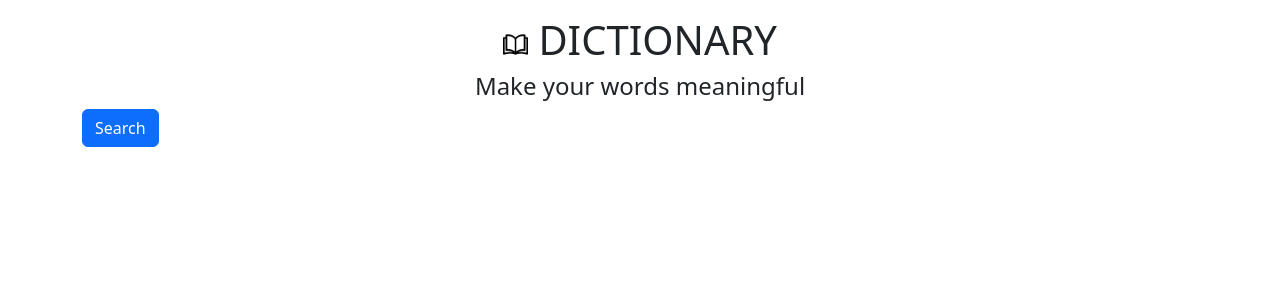
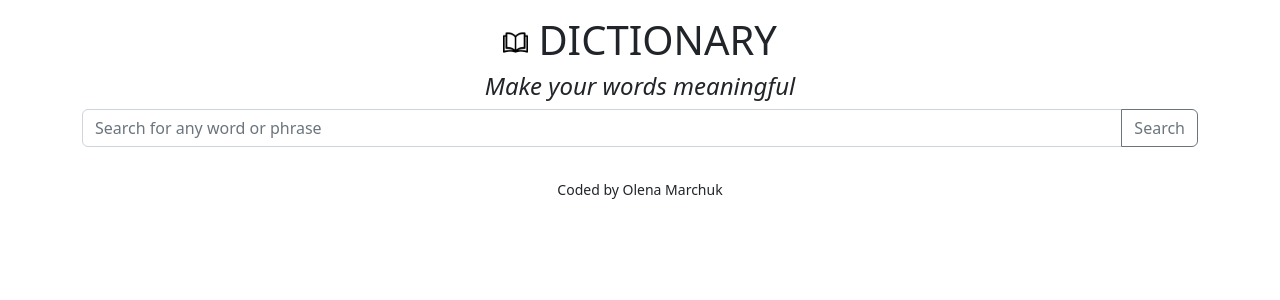
Before and after one commit to OlenaMarchuk/dictionary-app, a React (Create React App) app: page / in a window 1280 px wide. Shown: the top 300 px of the page. Built offline with nearby package versions, Linux system fonts and the light colour scheme.

Commit message:
created search engine

```diff
--- a/src/App.css
+++ b/src/App.css
@@ -3,4 +3,11 @@
 }
 .App-header img {
   max-width: 25px;
+  vertical-align: baseline;
 }
+.App-header h4 {
+  font-style: italic;
+}
+footer {
+  margin: 30px 0;
+}
--- a/src/App.js
+++ b/src/App.js
@@ -1,6 +1,7 @@
 import "./App.css";
 import logo from "./logo-book.png";
 import "bootstrap/dist/css/bootstrap.min.css";
+import Dictionary from "./Dictionary";
 
 export default function App() {
   return (
@@ -13,10 +14,12 @@ export default function App() {
           </h1>
           <h4>Make your words meaningful</h4>
         </header>
-
-        <button type="button" className="btn btn-primary">
-          Search
-        </button>
+        <main>
+          <Dictionary />
+        </main>
+        <footer className="text-center">
+          <small>Coded by Olena Marchuk</small>
+        </footer>
       </div>
     </div>
   );
--- /dev/null
+++ b/src/Dictionary.js
@@ -0,0 +1,33 @@
+import React, { useState } from "react";
+
+export default function Dictionary() {
+  const [keyword, setKeyword] = useState(null);
+  function search(event) {
+    event.preventDefault();
+    return alert(`Searching for ${keyword}`);
+  }
+  function changeWord(event) {
+    setKeyword(event.target.value);
+  }
+  return (
+    <div className="Dictionary text-center">
+      <form className="input-group mb-3" onSubmit={search}>
+        <input
+          type="search"
+          className="form-control"
+          placeholder="Search for any word or phrase"
+          aria-label="Recipient's username"
+          aria-describedby="button-addon2"
+          onChange={changeWord}
+        />
+        <button
+          className="btn btn-outline-secondary"
+          type="button"
+          id="button-addon2"
+        >
+          Search
+        </button>
+      </form>
+    </div>
+  );
+}
```
